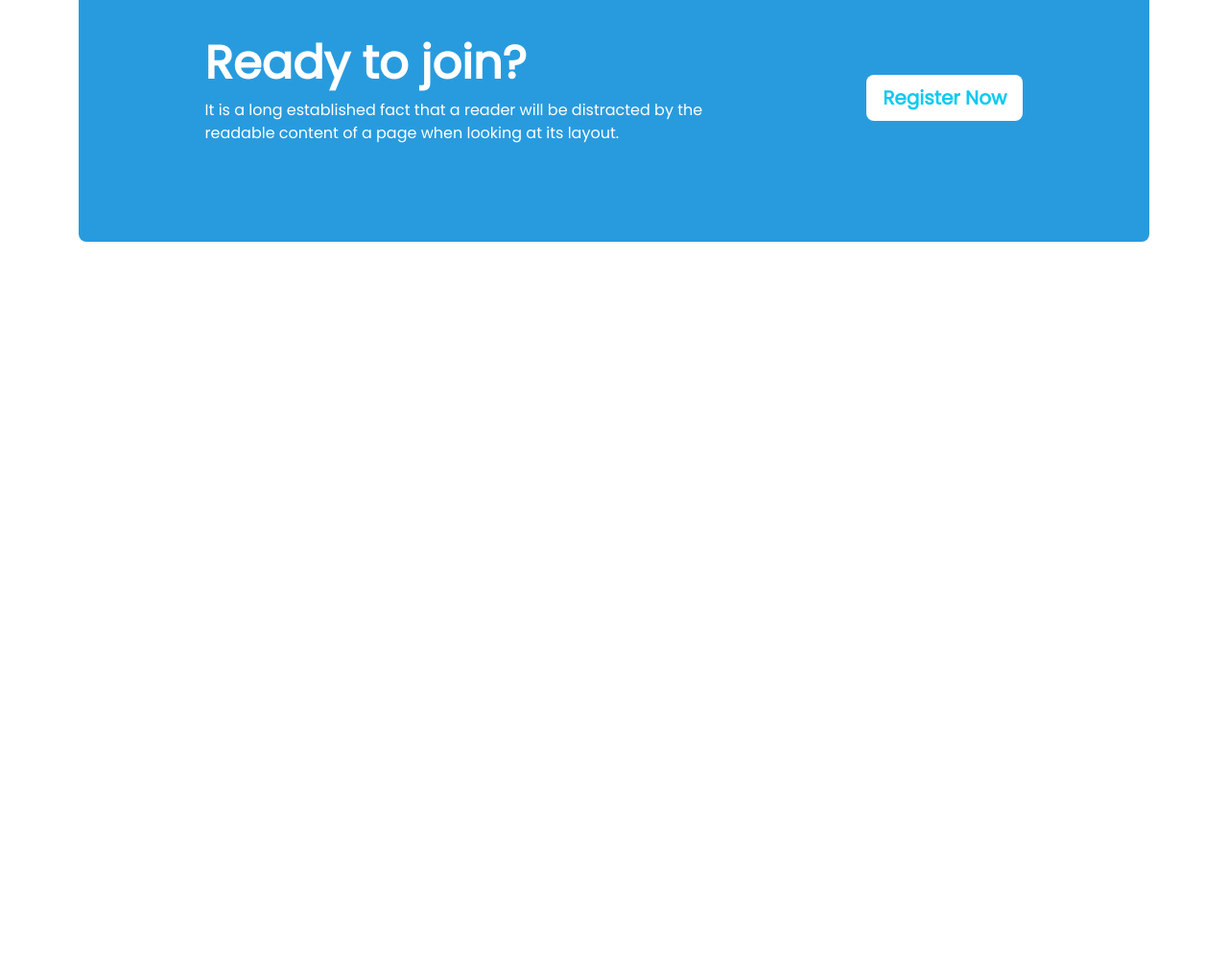
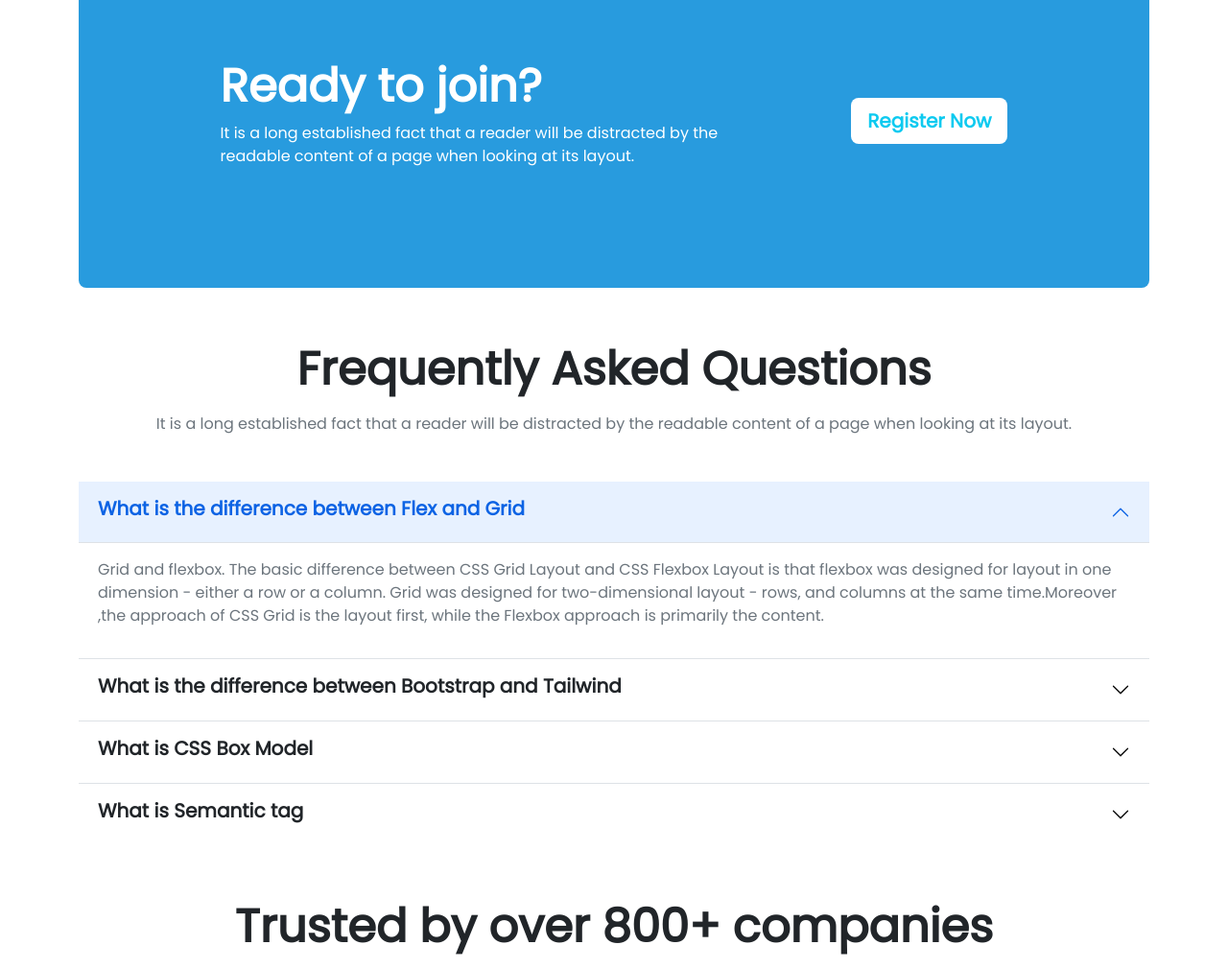
Before and after one commit to SanjidaAkterAfia0307/assignment3-edu, a plain HTML site: page index.html in a window 1280 px wide. Shown: the part 2655-3665 px from the top of the page at 96% size. Before the commit the page ends 2955 px from the top, so only its background shows below. Drawn offline with nearby package versions, Linux system fonts and the light colour scheme.

Commit message:
question sec added

```diff
--- a/index.html
+++ b/index.html
@@ -196,7 +196,7 @@
 
       <!-- Register -->
 
-      <section class="primary-bg rounded-3 my-5">
+      <section class="primary-bg rounded-3 my-5 p-4">
         <div class="d-flex flex-lg-row flex-column align-items-center justify-content-lg-evenly justify-content-center" style="height: 300px; ;">
           <div class="col-lg-6 col-12 text-center text-lg-start">
             <h1 class="fw-bold text-white display-5">Ready to join?</h1>
@@ -233,6 +233,72 @@
           </div>
         </div>
       </section>
+
+      <!-- questions -->
+      <section>
+        <h2 class="fw-bold text-center p-2 display-5">Frequently Asked Questions</h2>
+        <p class="text-center text-muted">It is a long established fact that a reader will be distracted by the readable content of a page when looking at its layout.</p>
+        <div class="accordion accordion-flush my-5" id="accordionExample">
+          <div class="accordion-item">
+            <h2 class="accordion-header" id="headingOne">
+              <button class="accordion-button" type="button" data-bs-toggle="collapse" data-bs-target="#collapseOne" aria-expanded="true" aria-controls="collapseOne">
+                <h5 class="fw-semibold">What is the difference between Flex and Grid</h5>
+              </button>
+            </h2>
+            <div id="collapseOne" class="accordion-collapse collapse show" aria-labelledby="headingOne" data-bs-parent="#accordionExample">
+              <div class="accordion-body">
+                <p class="text-muted">Grid and flexbox. The basic difference between CSS Grid Layout and CSS Flexbox Layout is that flexbox was designed for layout in one dimension - either a row or a column. Grid was designed for two-dimensional layout - rows, and columns at the same time.Moreover ,the approach of CSS Grid is the layout first, while the Flexbox approach is primarily the content.</p>
+              </div>
+            </div>
+          </div>
+          <div class="accordion-item">
+            <h2 class="accordion-header" id="headingTwo">
+              <button class="accordion-button collapsed" type="button" data-bs-toggle="collapse" data-bs-target="#collapseTwo" aria-expanded="false" aria-controls="collapseTwo">
+                <h5 class="fw-semibold">What is the difference between Bootstrap and Tailwind</h5>
+              </button>
+            </h2>
+            <div id="collapseTwo" class="accordion-collapse collapse" aria-labelledby="headingTwo" data-bs-parent="#accordionExample">
+              <div class="accordion-body">
+                <p class="text-muted">Bootstrap comes with a set of pre-styled responsive, mobile-first components that possess a definite UI kit. Tailwind CSS uses a set of utility classes to create a neat UI with more flexibility and uniqueness. Sites created using Bootstrap follow the generic pattern that makes them look identical. Both Bootstrap and Tailwind are two of the best front-end CSS framework used worldwide.</p>
+              </div>
+            </div>
+          </div>
+          <div class="accordion-item">
+            <h2 class="accordion-header" id="headingThree">
+              <button class="accordion-button collapsed" type="button" data-bs-toggle="collapse" data-bs-target="#collapseThree" aria-expanded="false" aria-controls="collapseThree">
+                <h5 class="fw-semibold">What is CSS Box Model</h5>
+              </button>
+            </h2>
+            <div id="collapseThree" class="accordion-collapse collapse" aria-labelledby="headingThree" data-bs-parent="#accordionExample">
+              <div class="accordion-body">
+                <p class="text-muted">The CSS box model is a container that contains multiple properties including borders, margin, padding, and the content itself. It is used to create the design and layout of web pages. It can be used as a toolkit for customizing the layout of different elements. The web browser renders every element as a rectangular box according to the CSS box model. Box-Model has multiple properties in CSS. Four major areas are given below: <br>
+
+                <br> content: This property is used to displays the text, images, etc, that can be sized using the width & height property.
+                <br>  padding: This property is used to create space around the element, inside any defined border.
+                <br>  border: This property is used to cover the content & any padding, & also allows to set the style, color, and width of the border.
+                <br>  margin: This property is used to create space around the element ie., around the border area.</p>
+              </div>
+            </div>
+          </div>
+          <div class="accordion-item">
+            <h2 class="accordion-header" id="headingfour">
+              <button class="accordion-button collapsed" type="button" data-bs-toggle="collapse" data-bs-target="#collapsefour" aria-expanded="false" aria-controls="collapsefour">
+                <h5 class="fw-semibold">What is Semantic tag</h5>
+              </button>
+            </h2>
+            <div id="collapsefour" class="accordion-collapse collapse" aria-labelledby="headingfour" data-bs-parent="#accordionExample">
+              <div class="accordion-body">
+                <p class="text-muted">Semantic elements have meaningful names which tells about type of content. HTML5 introduces many semantic elements as mentioned below which make the code easier to write and understand for the developer as well as instructs the browser on how to treat them. For Example : article, aside, details, figcaption, figure, footer, header, main, mark, nav, section</p>
+              </div>
+            </div>
+          </div>
+        </div>
+      </section>
+
+      <!-- companies -->
+      <section>
+        <h1 class="fw-bold text-center p-2 display-5">Trusted by over 800+ companies</h1>
+      </section>
     </main>
 
     <!-- bootstrap js link -->
```
